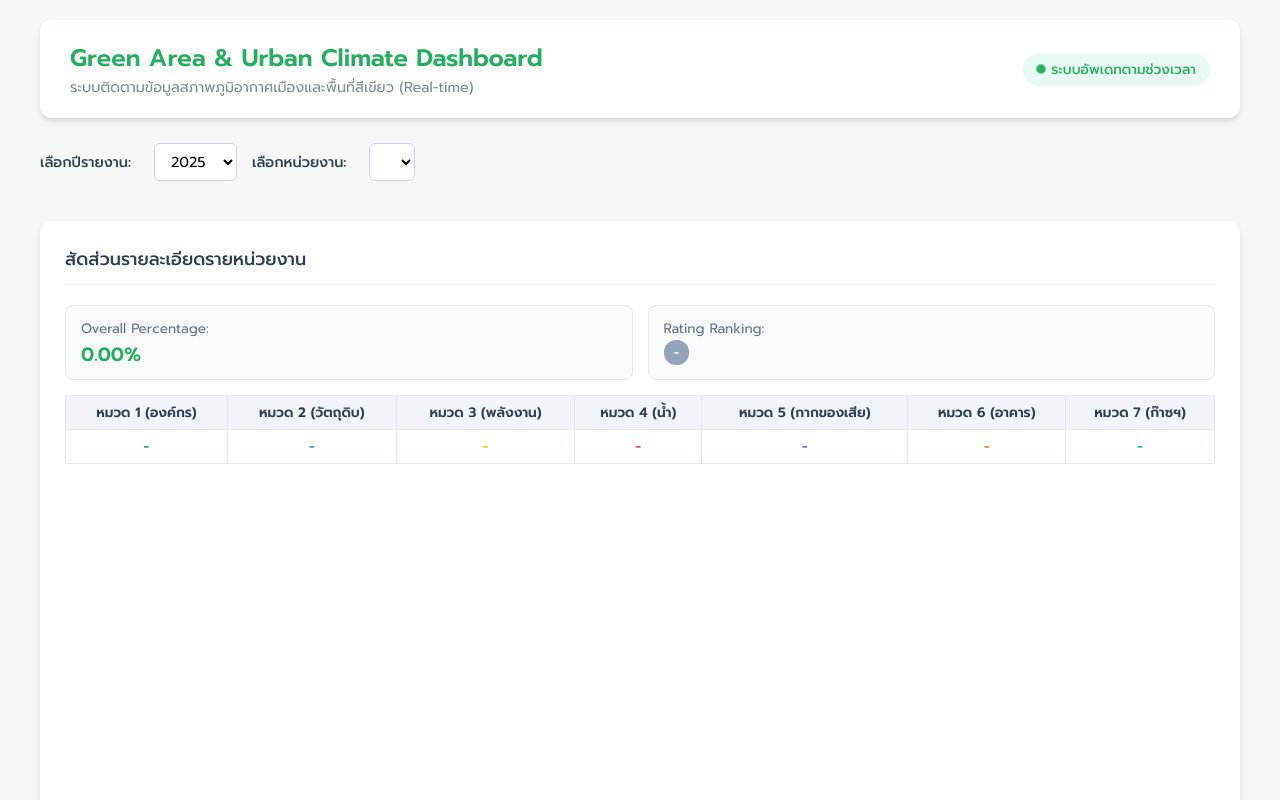
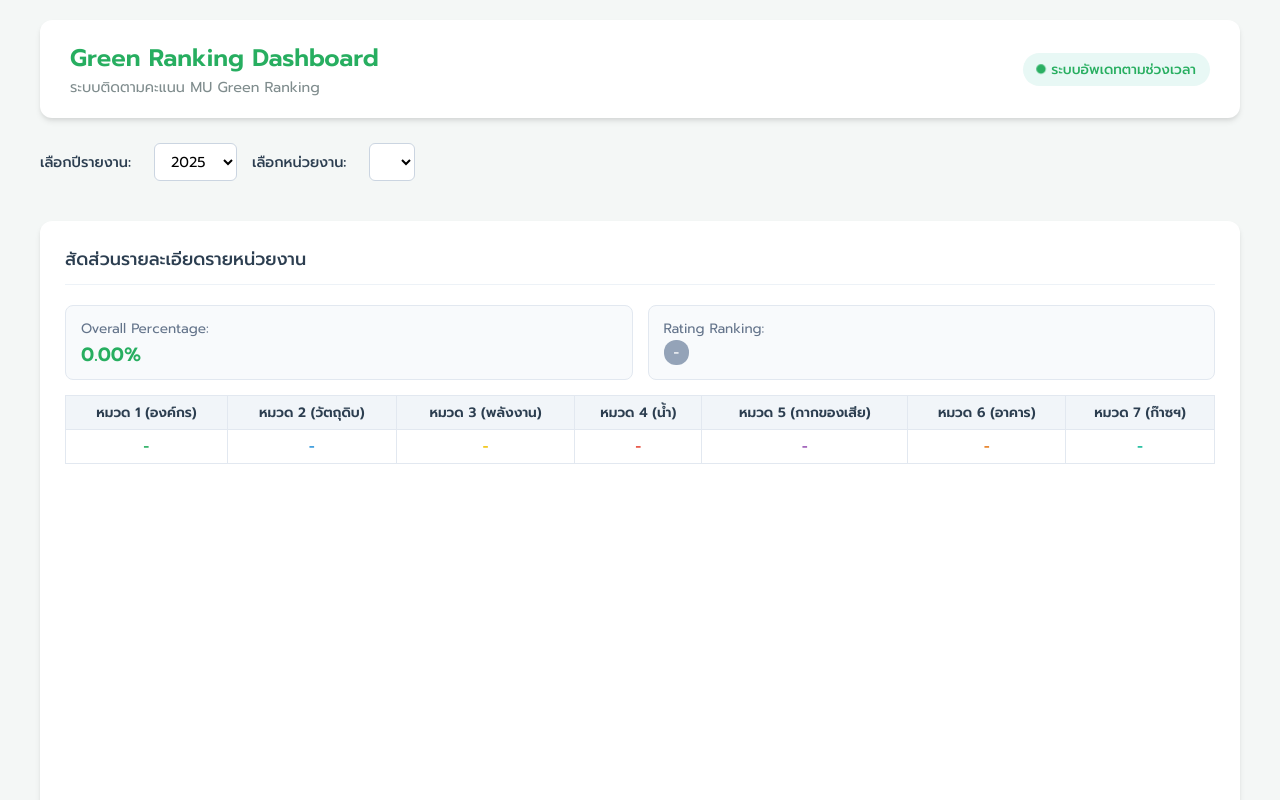
Before and after one commit to cosin789/CHART_WEB_GREEN, a plain HTML site: page index.html in a window 1280 px wide. Shown: the top 800 px of the page. Drawn offline with nearby package versions, Linux system fonts and the light colour scheme.

Commit message:
Final_Product

```diff
--- a/index.html
+++ b/index.html
@@ -3,7 +3,7 @@
 <head>
     <meta charset="UTF-8">
     <meta name="viewport" content="width=device-width, initial-scale=1.0">
-    <title>Green Area & Urban Climate Dashboard</title>
+    <title>Green Ranking Dashboard</title>
     <!-- นำเข้า Google Font: Prompt -->
     <link href="https://fonts.googleapis.com/css2?family=Prompt:wght@300;400;500;600&display=swap" rel="stylesheet">
     <!-- นำเข้า Chart.js -->
@@ -143,8 +143,8 @@
         <!-- ส่วนหัวเว็บ -->
         <header>
             <div class="header-title">
-                <h1>Green Area & Urban Climate Dashboard</h1>
-                <p>ระบบติดตามข้อมูลสภาพภูมิอากาศเมืองและพื้นที่สีเขียว (Real-time)</p>
+                <h1>Green Ranking Dashboard</h1>
+                <p>ระบบติดตามคะแนน MU Green Ranking</p>
             </div>
             <div class="status-badge">
                 <span class="status-dot"></span> ระบบอัพเดทตามช่วงเวลา
--- a/script.js
+++ b/script.js
@@ -10,7 +10,7 @@ async function loadCharts(selectedYear = "2025") {
         }
 
         // ใช้ URL พร้อมพารามิเตอร์ปี
-        const baseUrl = 'https://script.google.com/macros/s/AKfycby9s_Ei3U0yTFAB_YX3F0M4RwJ3yfgrndje7a9fsTzMesWij5TRzH05JG5HyBIm-Eqe/exec';
+        const baseUrl = 'https://script.google.com/macros/s/AKfycbxN3b8bPm3KmT19EwgLkEo_zHb_ZHUvFJ7VHSHy0akmjr8xJcNXi6W4A3aSt1Xj-iWx/exec';
         const apiUrl = `${baseUrl}?year=${selectedYear}&token=${myToken}`;
 
         const response = await fetch(apiUrl);
```
